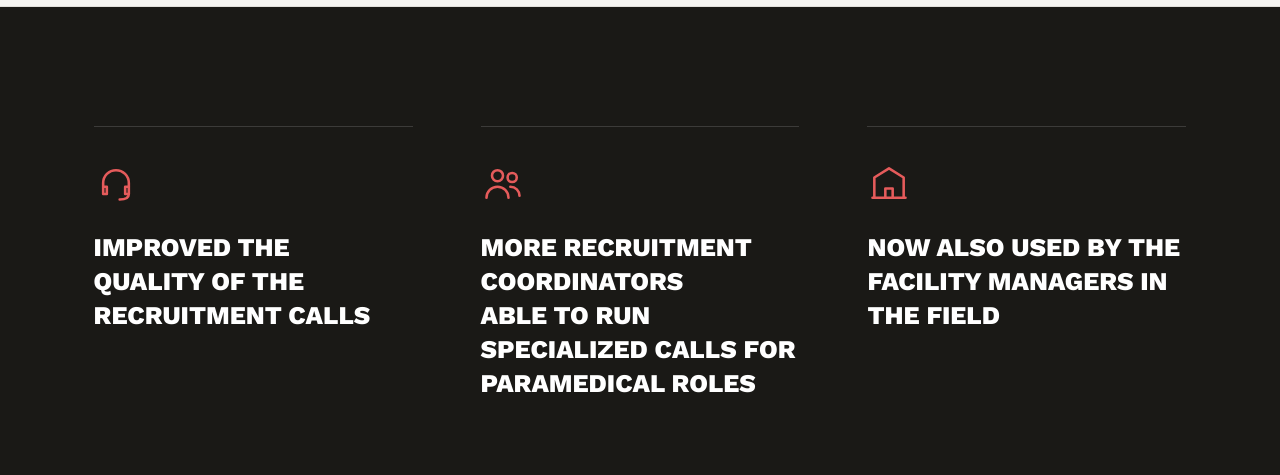
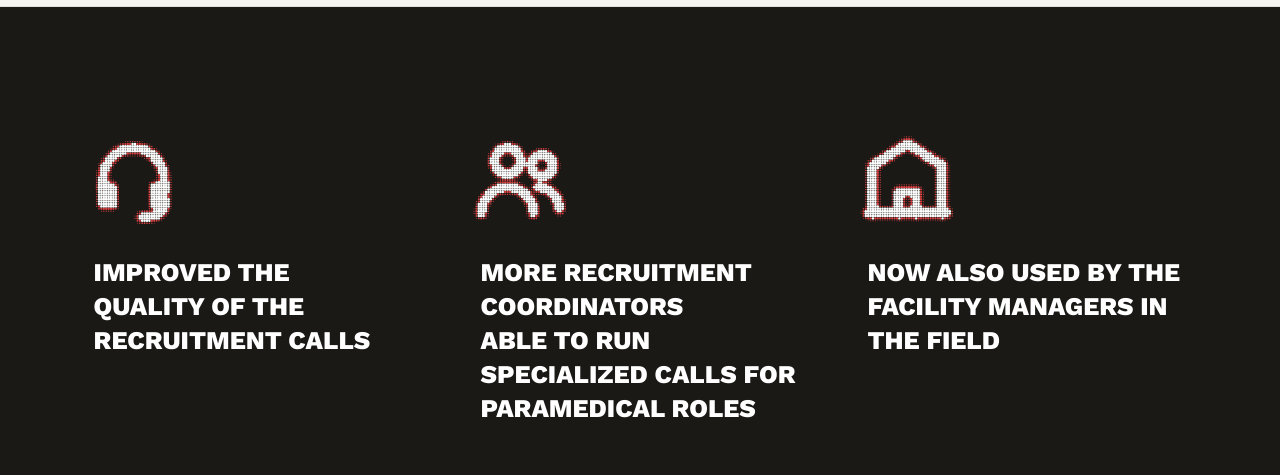
Before and after one commit to AxelGarland/AxelGarland, a Next.js app: page /work/giuson in a window 1280 px wide. Shown: the part 3760-4235 px from the top of the page. Built offline with nearby package versions, Linux system fonts and the light colour scheme.

Commit message:
Giuson outcome: icons in white and red halftone, divider lines removed
Co-Authored-By: Claude Sonnet 5.5 <noreply@anthropic.com>

```diff
--- a/app/work/giuson/page.tsx
+++ b/app/work/giuson/page.tsx
@@ -1,5 +1,6 @@
 import { GrainOverlay } from "@/components/GrainOverlay";
 import { BackLink } from "@/components/projects/BackLink";
+import { HalftoneIcon } from "@/components/projects/HalftoneIcon";
 import { InfoSources } from "@/components/projects/InfoSources";
 import { ExpandableScreen } from "@/components/projects/ExpandableScreen";
 import { MoreProjects } from "@/components/projects/MoreProjects";
@@ -29,38 +30,19 @@ const FRICTION = [
   "Field managers without the same information as the recruitment office",
 ];
 
-/** What the tool changed, in three lines. */
+/** What the tool changed, in three lines. Icons are SVG path data on a 24 x 24 grid. */
 const OUTCOMES = [
   {
     text: "Improved the quality of the recruitment calls",
-    icon: (
-      <>
-        <path d="M5 14v-2a7 7 0 0 1 14 0v2" />
-        <path d="M5 14h2v4H5zM17 14h2v4h-2z" />
-        <path d="M19 18c0 2-2 3-5 3" />
-      </>
-    ),
+    icon: ["M5 14v-2a7 7 0 0 1 14 0v2", "M5 14h2v4H5z", "M17 14h2v4h-2z", "M19 18c0 2-2 3-5 3"],
   },
   {
     text: "More recruitment coordinators able to run specialized calls for paramedical roles",
-    icon: (
-      <>
-        <circle cx="9" cy="8" r="3" />
-        <path d="M3 20a6 6 0 0 1 12 0" />
-        <circle cx="17" cy="9" r="2.5" />
-        <path d="M16 14a5 5 0 0 1 5 5" />
-      </>
-    ),
+    icon: ["M6 8a3 3 0 1 0 6 0a3 3 0 1 0 -6 0", "M3 20a6 6 0 0 1 12 0", "M14.5 9a2.5 2.5 0 1 0 5 0a2.5 2.5 0 1 0 -5 0", "M16 14a5 5 0 0 1 5 5"],
   },
   {
     text: "Now also used by the facility managers in the field",
-    icon: (
-      <>
-        <path d="M4 20V9l8-5 8 5v11" />
-        <path d="M3 20h18" />
-        <path d="M10 20v-5h4v5" />
-      </>
-    ),
+    icon: ["M4 20V9l8-5 8 5v11", "M3 20h18", "M10 20v-5h4v5"],
   },
 ];
 
@@ -223,21 +205,8 @@ export default function GiusonPage() {
           <div className="mx-auto max-w-content px-6 sm:px-10 md:px-14 lg:px-16">
             <ul className="grid grid-cols-1 gap-12 md:grid-cols-3 md:gap-10 lg:gap-16">
               {OUTCOMES.map((item) => (
-                <li key={item.text} className="flex flex-col items-start gap-6 border-t border-surface/15 pt-8">
-                  <svg
-                    width="44"
-                    height="44"
-                    viewBox="0 0 24 24"
-                    fill="none"
-                    stroke="currentColor"
-                    strokeWidth="1.4"
-                    strokeLinecap="round"
-                    strokeLinejoin="round"
-                    aria-hidden
-                    className="text-accent-light"
-                  >
-                    {item.icon}
-                  </svg>
+                <li key={item.text} className="flex flex-col items-start gap-6">
+                  <HalftoneIcon paths={item.icon} className="-ml-3" />
                   <p className="max-w-[28ch] font-display text-xl font-medium leading-snug text-surface sm:text-2xl">
                     {item.text}
                   </p>
--- /dev/null
+++ b/components/projects/HalftoneIcon.tsx
@@ -0,0 +1,62 @@
+"use client";
+
+import { useEffect, useRef } from "react";
+
+/** A line icon drawn in halftone dots for use on black: white dots where the stroke is solid, red at its
+ *  edges, like the site's other halftone marks. The icon is given as SVG path data on a 24 x 24 grid.
+ *  Drawn once, so it is static. It is decoration: the text beside it carries the meaning. */
+
+const WHITE = "#FFFFFF";
+const RED = "#D64040";
+const CELL = 2.4;
+
+export function HalftoneIcon({ paths, size = 104, className = "" }: { paths: string[]; size?: number; className?: string }) {
+  const ref = useRef<HTMLCanvasElement>(null);
+
+  useEffect(() => {
+    const canvas = ref.current;
+    if (!canvas) return;
+    const dpr = Math.min(window.devicePixelRatio || 1, 2);
+    canvas.width = size * dpr;
+    canvas.height = size * dpr;
+    const ctx = canvas.getContext("2d")!;
+    ctx.setTransform(dpr, 0, 0, dpr, 0, 0);
+    ctx.clearRect(0, 0, size, size);
+
+    // The icon as a solid mask.
+    const mask = document.createElement("canvas");
+    mask.width = size;
+    mask.height = size;
+    const m = mask.getContext("2d")!;
+    m.filter = "blur(1.6px)";
+    m.scale(size / 24, size / 24);
+    m.strokeStyle = "#000";
+    m.lineWidth = 2.7;
+    m.lineCap = "round";
+    m.lineJoin = "round";
+    for (const d of paths) m.stroke(new Path2D(d));
+    const data = m.getImageData(0, 0, size, size).data;
+
+    // Rebuilt as dots: each cell becomes a circle sized by how much of it is covered.
+    for (let y = 0; y < size; y += CELL) {
+      for (let x = 0; x < size; x += CELL) {
+        let sum = 0;
+        let n = 0;
+        for (let yy = Math.floor(y); yy < Math.min(size, Math.floor(y + CELL)); yy++) {
+          for (let xx = Math.floor(x); xx < Math.min(size, Math.floor(x + CELL)); xx++) {
+            sum += data[(yy * size + xx) * 4 + 3];
+            n++;
+          }
+        }
+        const cov = n ? sum / n / 255 : 0;
+        if (cov < 0.1) continue;
+        ctx.fillStyle = cov > 0.8 ? WHITE : RED;
+        ctx.beginPath();
+        ctx.arc(x + CELL / 2, y + CELL / 2, (CELL / 2) * Math.sqrt(cov) * 1.12, 0, Math.PI * 2);
+        ctx.fill();
+      }
+    }
+  }, [paths, size]);
+
+  return <canvas ref={ref} aria-hidden style={{ width: size, height: size }} className={className} />;
+}
```
